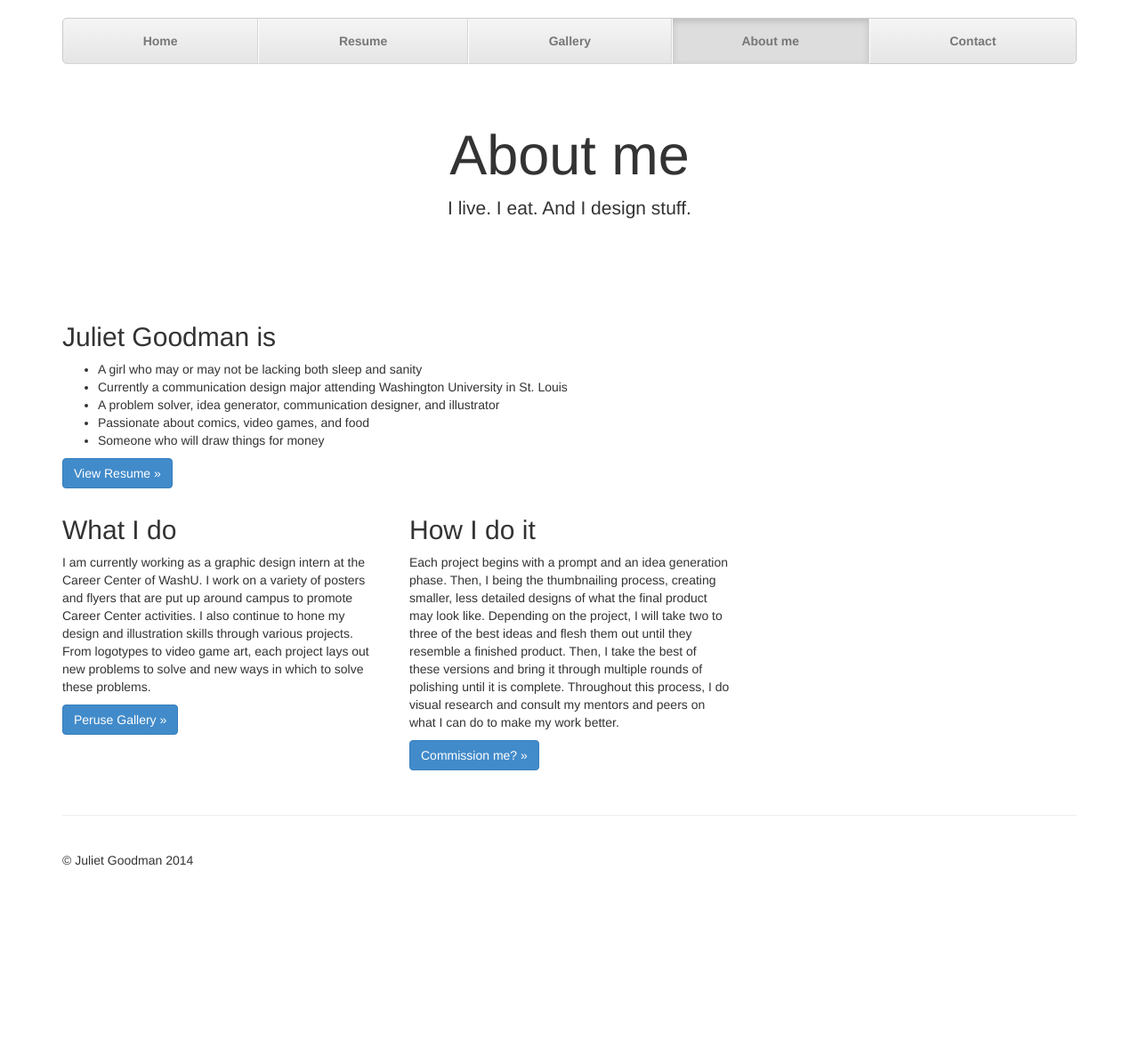
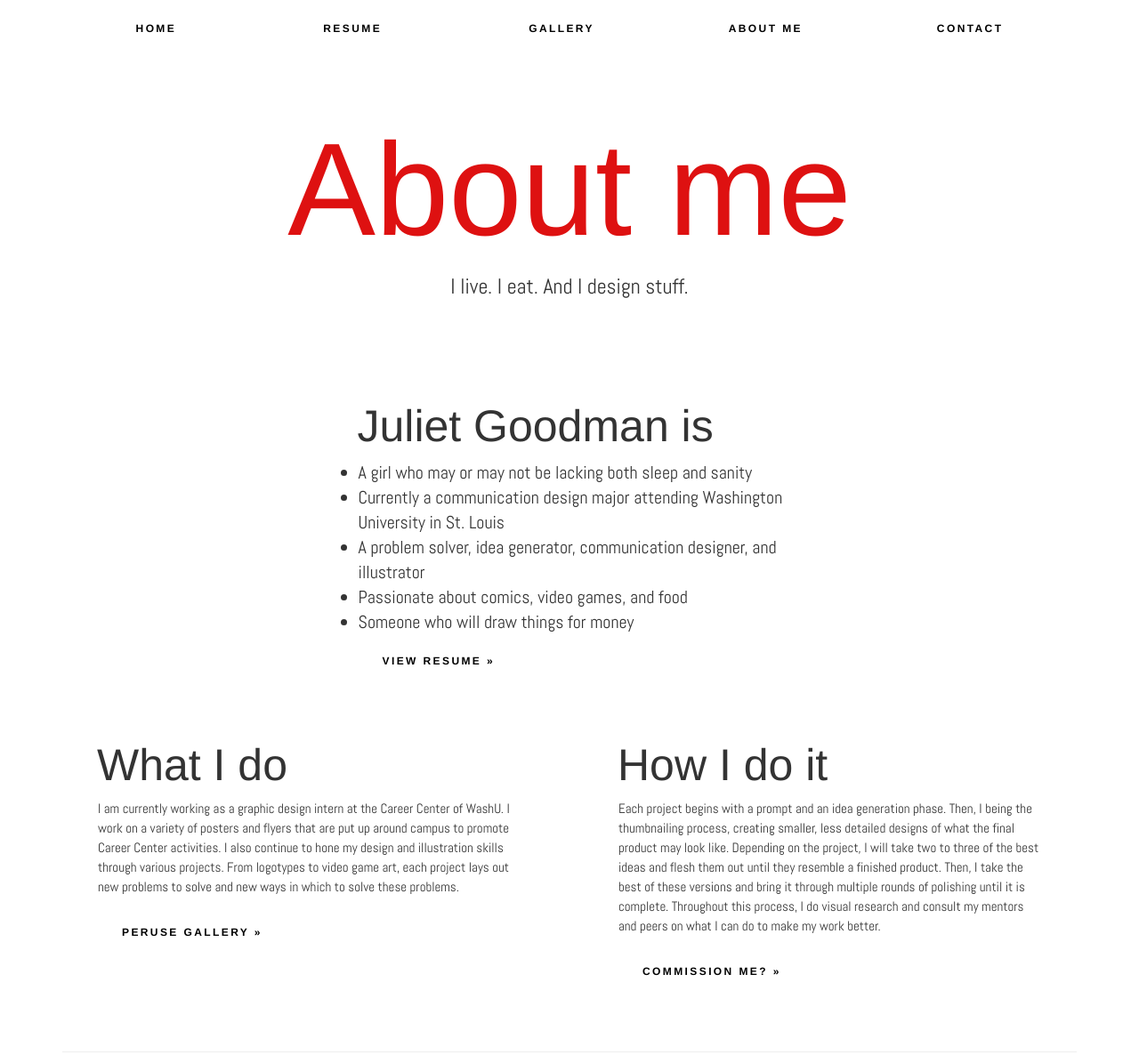
Before and after one commit to JulietG/Portfolio, a plain HTML site: page Aboutme.html in a window 1280 px wide. Shown: the top 1186 px of the page at 89% size. Before the commit the page ends 1027 px from the top, so only its background shows below. Drawn offline with Linux system fonts and the light colour scheme; a script that the page names is missing; a web font is replaced by a local one.

Commit message:
final styling

```diff
--- a/Aboutme.html
+++ b/Aboutme.html
@@ -2,6 +2,8 @@
 <!DOCTYPE html>
 <html lang="en">
   <head>
+    <link href='http://fonts.googleapis.com/css?family=Tulpen+One' rel='stylesheet' type='text/css'>
+    <link href='http://fonts.googleapis.com/css?family=Abel' rel='stylesheet' type='text/css'>
     <meta charset="utf-8">
     <meta http-equiv="X-UA-Compatible" content="IE=edge">
     <meta name="viewport" content="width=device-width, initial-scale=1">
@@ -15,7 +17,9 @@
     <link href="css/bootstrap.min.css" rel="stylesheet">
 
     <!-- Custom styles for this template -->
-    <link href="css/justified-nav.css" rel="stylesheet">
+   <!--  <link href="css/justified-nav.css" rel="stylesheet"> -->
+
+    <link href="css/aboutme.css" rel="stylesheet">
 
     <!-- Just for debugging purposes. Don't actually copy these 2 lines! -->
     <!--[if lt IE 9]><script src="../../assets/js/ie8-responsive-file-warning.js"></script><![endif]-->
@@ -45,13 +49,17 @@
       <!-- Jumbotron -->
       <div class="jumbotron">
         <h1>About me</h1>
-        <p class="lead">I live. I eat. And I design stuff.</p>
+        <p>I live. I eat. And I design stuff.</p>
        <!--  <p><a class="btn btn-lg btn-success" href="#" role="button">Get started today</a></p> -->
       </div>
 
       <!-- Example row of columns -->
+      <div class="testingcenter">
       <div class="row">
-        <div class="col-sm-12 col-md-12 col-lg-12">
+
+                <div class="col-sm-12 col-md-12 col-lg-3"></div>
+
+        <div class="col-sm-12 col-md-12 col-lg-6 bodystuff">
           <h2>Juliet Goodman is</h2>
           <ul>
           <li>A girl who may or may not be lacking both sleep and sanity</li>
@@ -60,21 +68,30 @@
           <li>Passionate about comics, video games, and food</li>
           <li>Someone who will draw things for money</li>
           </ul>
-          <p><a class="btn btn-primary" href="http://julietg.github.io/resume/" role="button">View Resume &raquo;</a></p>
+          <p><a href="http://julietg.github.io/resume/" role="button">View Resume &raquo;</a></p>
         </div>
-        <div class="col-sm-6 col-md-4 col-lg-4">
-          <h2>What I do</h2>
-          <p>I am currently working as a graphic design intern at the Career Center of WashU. I work on a variety of posters and flyers that are put up around campus to promote Career Center activities. I also continue to hone my design and illustration skills through various projects. From logotypes to video game art, each project lays out new problems to solve and new ways in which to solve these problems.</p>
-          <p><a class="btn btn-primary" href="gallery.html" role="button">Peruse Gallery &raquo;</a></p>
+                  <div class="col-sm-12 col-md-12 col-lg-3"></div>
+
+
+      </div>
+    </div>
+
+
+      <div class="row">
+        <div class="col-sm-6 col-md-4 col-lg-6 bodystuff">
+          <h2 class="paragraph">What I do</h2>
+          <p>I am currently working as a graphic design intern at the Career Center of WashU. I work on a variety of posters and flyers that are put up around campus to promote Career Center activities. I also continue to hone my design and illustration skills through various projects. From logotypes to video game art, each project lays out new problems to solve and new ways in which to solve these problems.</p><br>
+          <p><a href="gallery.html" role="button">Peruse Gallery &raquo;</a></p>
        </div>
-        <div class="col-sm-6 col-md-4 col-lg-4">
-          <h2>How I do it</h2>
-          <p>Each project begins with a prompt and an idea generation phase. Then, I being the thumbnailing process, creating smaller, less detailed designs of what the final product may look like. Depending on the project, I will take two to three of the best ideas and flesh them out until they resemble a finished product. Then, I take the best of these versions and bring it through multiple rounds of polishing until it is complete. Throughout this process, I do visual research and consult my mentors and peers on what I can do to make my work better. </p>
-          <p><a class="btn btn-primary" href="http://reloaderdraft.nwdvpqcy2j.brace.io/" role="button">Commission me? &raquo;</a></p>
+        <div class="col-sm-6 col-md-4 col-lg-6 bodystuff">
+          <h2 class="paragraph">How I do it</h2>
+          <p>Each project begins with a prompt and an idea generation phase. Then, I being the thumbnailing process, creating smaller, less detailed designs of what the final product may look like. Depending on the project, I will take two to three of the best ideas and flesh them out until they resemble a finished product. Then, I take the best of these versions and bring it through multiple rounds of polishing until it is complete. Throughout this process, I do visual research and consult my mentors and peers on what I can do to make my work better. </p><br>
+          <p><a class"bnt" href="http://reloaderdraft.nwdvpqcy2j.brace.io/" role="button">Commission me? &raquo;</a></p>
         </div>
       </div>
 
       <!-- Site footer -->
+      <hr>
       <div class="footer">
         <p>&copy; Juliet Goodman 2014</p>
       </div>
--- /dev/null
+++ b/css/aboutme.css
@@ -0,0 +1,96 @@
+
+h1{
+    font-family: 'Tulpen One', helvetica;
+    font-size: 148px !important;
+    color: #DE1111 !important;
+}
+
+h2{
+    font-family: 'Tulpen One', helvetica;
+    font-size: 50px !important;
+    padding-left: 39px;
+}
+
+h2 .paragraph{
+    padding-left: 30px;
+}
+
+
+.testingcenter{
+    margin: 0 auto;
+}
+
+p{
+    margin: 0 40px;
+    font-family: 'Abel', sans-serif;
+}
+
+
+a {
+
+	margin: 0px 20px;
+	 text-transform: uppercase;
+
+/*	margin: zero;
+	border: 10px;
+	padding: 25px 50px;*/
+	color: black;
+    border-radius: 4px;
+    border:0;
+
+    font-weight: 700;
+    text-transform: uppercase;
+    line-height: 40px;
+    font-size: 12px;
+    letter-spacing: .2em;
+    border-top: 2px solid transparent;
+    border-bottom: 2px solid transparent;
+
+    outline: 1px solid transparent;
+
+    -webkit-transition: all .5s ease .25s;
+    transition: all .5s ease .25s;
+
+}
+a:hover{
+	background-color: black !important;
+	color: white;
+    text-decoration: none;}
+
+.bodystuff a{
+    border: 7px solid transparent;
+    font-family: "Helvetica Neue",Helvetica,Arial,sans-serif;
+}
+
+.bodystuff p{
+    font-size: 15px;
+    line-height: 22px;
+}
+
+.bodystuff{
+    padding-bottom: 50px;
+}
+
+.jumbotron{
+    background-color: white;
+    text-align: center;
+}
+
+.jumbotron p{
+    font-size: 24px;
+}
+
+.bodystuff ul {
+    font-family: 'Abel', sans-serif;
+    font-size: 20px;
+    line-height: 28px;
+}
+
+.footer{
+
+    padding-bottom: 29px;
+    text-align: center;
+    font-size: 15px;
+    color: #D5D5D5;
+    font-family: 'Abel', sans-serif;
+}
--- a/css/custom_stylesheet.css
+++ b/css/custom_stylesheet.css
@@ -3,3 +3,75 @@
 	margin: 0;
 	padding: 0;
 }
+
+.jumbotron{
+	background-color: white;
+	text-align: center;
+	font-family:
+}
+
+.jumbotron p{
+	font-family: 'Abel', sans-serif;
+	font-size: 47px;
+	padding-bottom: 0;
+	margin-bottom: 0;
+}
+
+div .footer{
+	padding-top: 0px;
+	padding-bottom: 9px;
+	text-align: center;
+	font-size: 15px;
+	color: #D5D5D5;
+	font-family: 'Abel', sans-serif;
+}
+
+
+h1{
+	font-family: 'Tulpen One', helvetica;
+	font-size: 150px !important;
+	color: #DE1111 !important;
+}
+
+@media (max-width: 700px) {
+	h1{font-size: 100px !important;}
+	.jumbotron p{font-size: 30px;}
+}
+
+@media (max-width: 450px) {
+	h1{font-size: 50px !important;}
+	.jumbotron p{font-size: 16px;}
+	div .footer{font-size: 10px;}
+
+}
+
+/*.nav-justified .mybutton li */a{
+
+	margin: 0px 20px;
+	 text-transform: uppercase;
+
+/*	margin: zero;
+	border: 10px;
+	padding: 25px 50px;*/
+	color: black;
+    border-radius: 4px;
+    border:0;
+
+    font-weight: 700;
+    text-transform: uppercase;
+    line-height: 40px;
+    font-size: 12px;
+    letter-spacing: .2em;
+    border-top: 2px solid transparent;
+    border-bottom: 2px solid transparent;
+
+    outline: 1px solid transparent;
+
+    -webkit-transition: all .5s ease .25s;
+    transition: all .5s ease .25s;
+
+}
+a:hover{
+	background-color: black !important;
+	color: white;
+}
--- a/css/gallery_styling.css
+++ b/css/gallery_styling.css
@@ -1,6 +1,57 @@
 .full_sizing{
 	width: 100%;
 }
+
+a{
+
+	margin: 20px 20px;
+	 text-transform: uppercase;
+
+/*	margin: zero;
+	border: 10px;
+	padding: 25px 50px;*/
+	color: black;
+    border-radius: 4px;
+    border:0;
+
+    font-weight: 700;
+    text-transform: uppercase;
+    line-height: 40px;
+    font-size: 12px;
+    letter-spacing: .2em;
+    border-top: 2px solid transparent;
+    border-bottom: 2px solid transparent;
+
+    outline: 1px solid transparent;
+
+    -webkit-transition: all .5s ease .25s;
+    transition: all .5s ease .25s;
+
+}
+a:hover{
+	background-color: black !important;
+	color: white;
+}
+
+.page-header{
+	font-family: 'Tulpen One', helvetica;
+	font-size: 150px;
+	text-align: center;
+	padding-bottom: 20px;
+	color: #DE1111 !important;
+}
+
+h4{
+	font-family: 'Tulpen One', helvetica;
+	font-size: 50px;
+}
+
+.modal-body{
+	font-family: 'Abel', sans-serif;
+	font-size: 18px;
+}
+
+
 
 /*object{
 	width: 300%;
```
Also changed, not shown: gallery.html (+8 -14 lines), index.html (+17 -12 lines).
